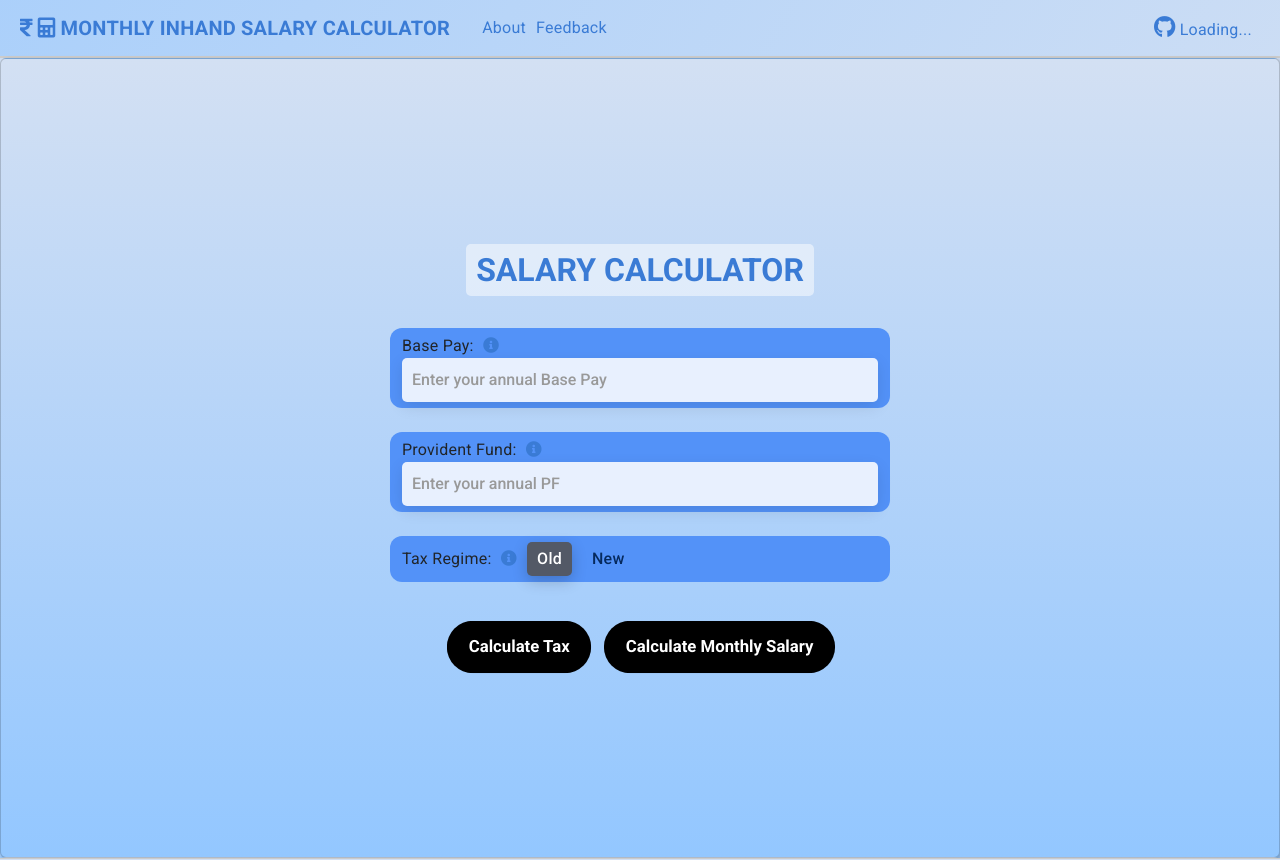
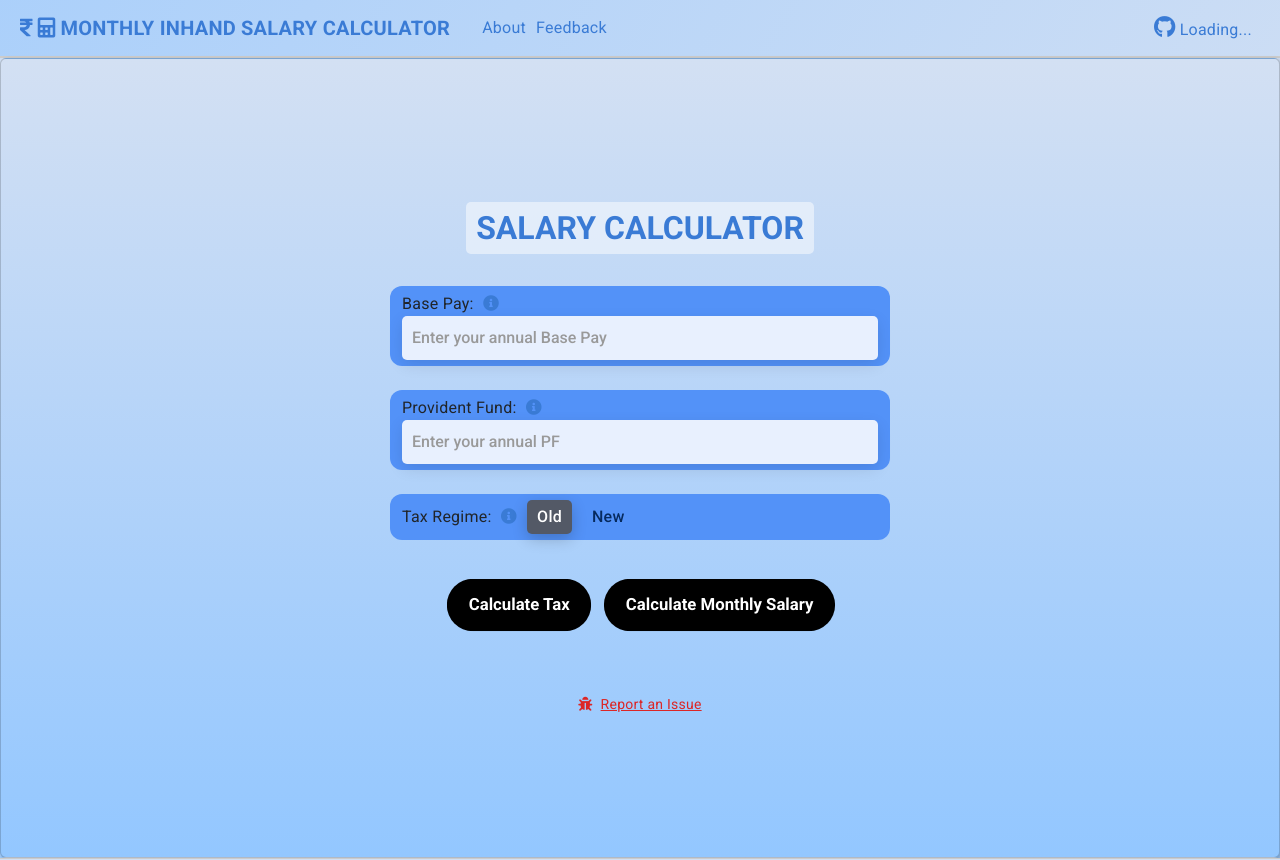
Before and after one commit to anantraghuvanshi/monthly-inhand-salary-calculator, an Angular app: page /salary-calculator in a window 1280 px wide. Shown: the top 860 px of the page. Built offline with nearby package versions, Linux system fonts and the light colour scheme; no server answers.

Commit message:
report an issue feature added

```diff
--- a/src/app/salary-calculator-component/salary-calculator-component.css
+++ b/src/app/salary-calculator-component/salary-calculator-component.css
@@ -144,3 +144,20 @@ input[type="radio"]:checked + label {
   color: #3A7BD5;
   cursor: pointer;
 }
+.report-issue {
+  margin-top: 4rem;
+  color: #dc2626;
+  text-decoration: underline;
+  display: flex;
+  align-items: center;
+  justify-content: center;
+  font-size: 14px;
+}
+
+.report-issue:hover {
+  color: #89130e;
+}
+
+.report-issue i {
+  margin-right: 0.5rem;
+}
--- a/src/app/salary-calculator-component/salary-calculator.component.html
+++ b/src/app/salary-calculator-component/salary-calculator.component.html
@@ -122,6 +122,13 @@
         Calculate Monthly Salary
       </button>
     </div>
+    <a
+      href="https://github.com/anantraghuvanshi/monthly-inhand-salary-calculator/issues"
+      target="_blank"
+      class="report-issue"
+    >
+      <i class="fa fa-bug"></i> Report an Issue
+    </a>
   </form>
 </div>
 <app-footer></app-footer>
```
